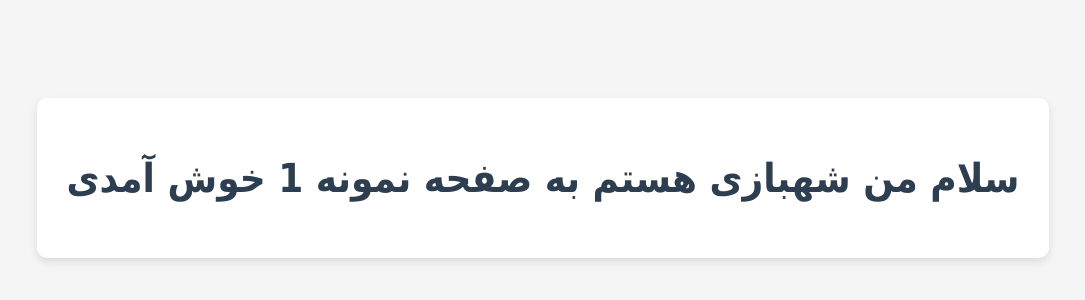
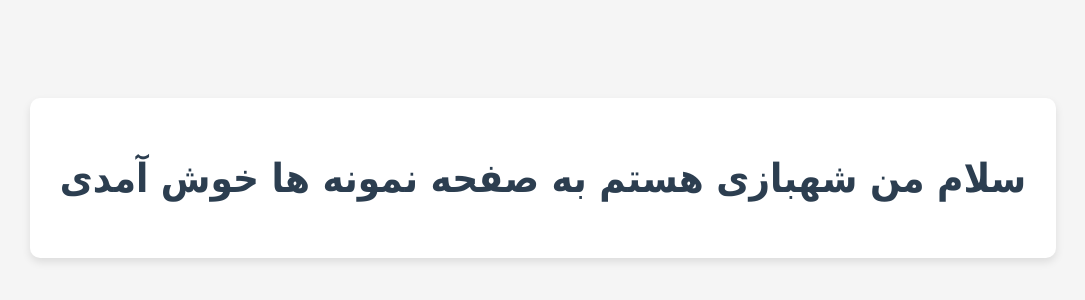
Before and after one commit to BotDoost/Botdoost.github.io, a plain HTML site: page Index.html in a window 1280 px wide. Shown: the part 222-522 px from the top of the page, without its empty margins (97-1182 px from the left). Drawn offline with Linux system fonts and the light colour scheme.

Commit message:
Update index.html

```diff
--- a/Index.html
+++ b/Index.html
@@ -29,7 +29,7 @@
 </head>
 <body>
     <div class="welcome-container">
-        <h1>سلام من شهبازی هستم به صفحه نمونه 1 خوش آمدی</h1>
+        <h1>سلام من شهبازی هستم به صفحه نمونه ها خوش آمدی</h1>
     </div>
 </body>
 </html>
```
